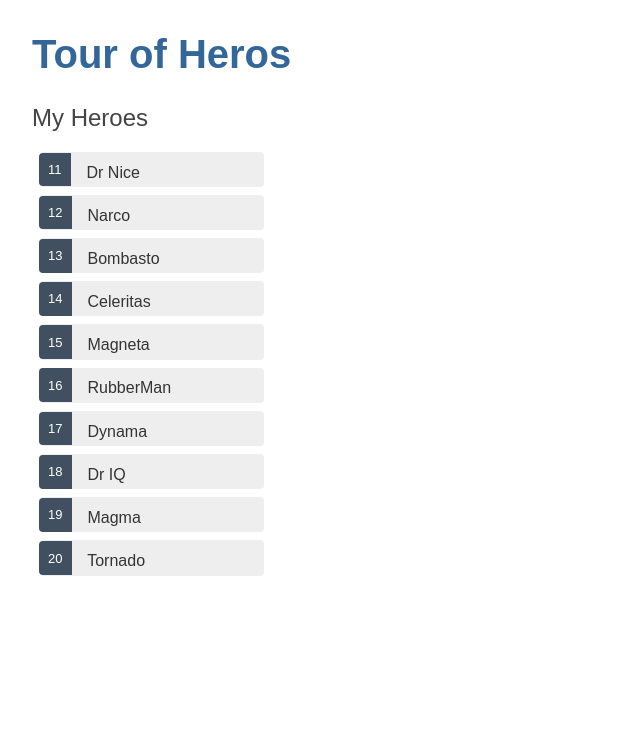
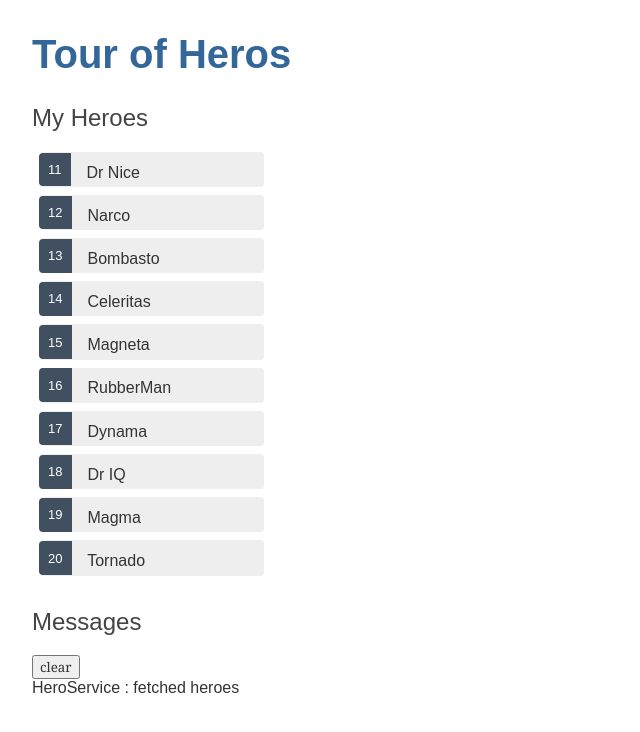
Before and after one commit to melod96/angular4_exer, an Angular app in the folder heros-tour/: page / in a window 1280 px wide. Shown: the top 732 px of the page, without its empty margins (0-640 px from the left). Built offline with nearby package versions, Linux system fonts and the light colour scheme.

Commit message:
RxJS를 이용해 데이터 조회 시 딜레이 되는 동안 UI를 대기하도록 하는 내용 추가

```diff
--- a/heros-tour/src/app/app.component.html
+++ b/heros-tour/src/app/app.component.html
@@ -1,2 +1,7 @@
 <h1>{{title}}</h1>
-<app-heroes></app-heroes> <!-- heroes라는 이름의 컴포넌트를 템플릿에 추가 -->
+
+<!-- heroes라는 이름의 컴포넌트를 템플릿에 추가 -->
+<app-heroes></app-heroes>
+
+<!-- messages 컴포넌트 추가 -->
+<app-messages></app-messages>
--- a/heros-tour/src/app/app.module.ts
+++ b/heros-tour/src/app/app.module.ts
@@ -7,12 +7,14 @@
 import { AppComponent } from './app.component';
 import { HeroesComponent } from './heroes/heroes.component';
 import { HeroDetailComponent } from './hero-detail/hero-detail.component';
+import { MessagesComponent } from './messages/messages.component';
 
 @NgModule({
   declarations: [
     AppComponent,
     HeroesComponent,
-    HeroDetailComponent
+    HeroDetailComponent,
+    MessagesComponent
   ],
   imports: [
     BrowserModule,
--- a/heros-tour/src/app/hero.service.ts
+++ b/heros-tour/src/app/hero.service.ts
@@ -1,7 +1,14 @@
+// hero 관련 데이터 처리를 하는 service
 import { Injectable } from '@angular/core';
 
 import { Hero } from './hero';
 import { HEROES } from './mock-heroes';
+
+// 데이터를 가져오는 동안 UI를 중지시키는 등의 역할을 함
+import { Observable, of } from 'rxjs';
+
+// 중지되었을 때 노출할 메세지 관련 servie
+import { MessageService } from './message.service';
 
 @Injectable({
   /* 범위를 root로 하면 Angular는 하나의 공유 인스턴스 HeroService를 만들고
@@ -13,9 +20,15 @@
 })
 export class HeroService {
   // Hero[]를 리턴하는 함수 생성
-  getHeroes() : Hero[] {
-    return HEROES;
+  // rxjs - Observable : 데이터를 가져오는 동안 UI를 중지시키고 대기하도록 함
+  getHeroes() : Observable<Hero[]> {
+    // 데이터를 불러오고 있다는 메세지 등록
+    this.messageService.add('HeroService : fetched heroes');
+    return of(HEROES);
   }
 
-  constructor() { }
+  constructor(
+    // 생성자에 추가
+    private messageService : MessageService
+  ) { }
 }
--- a/heros-tour/src/app/heroes/heroes.component.ts
+++ b/heros-tour/src/app/heroes/heroes.component.ts
@@ -3,7 +3,12 @@
 // hero interface import
 import { Hero } from '../hero';
 
+// hero 데이터 처리하는 service
 import { HeroService } from '../hero.service';
+
+// message
+import { MessageService } from '../message.service';
+import { Message } from '@angular/compiler/src/i18n/i18n_ast';
 
 @Component({
   selector: 'app-heroes',
@@ -12,22 +17,27 @@
 })
 export class HeroesComponent implements OnInit {
 
+  selectedHero : Hero;
   heroes : Hero[];
-
-  selectedHero : Hero;
 
   // 영웅을 선택하는 함수 생성
   onSelect(hero:Hero) : void {
     this.selectedHero = hero;
+    // n번 id의 히어로를 조회하고 있다는 메세지 등록
+    this.messageService.add(`HeroesComponent : Selected hero id = ${hero.id}`);
   }
 
   // heroService를 통해 데이터 가져오는 함수 추가
   getHeroes() : void {
-    this.heroes = this.heroService.getHeroes();
+    // subscribe : 데이터 가져오는동안 대기하게끔 observer에 알리는 역할
+    this.heroService.getHeroes().subscribe(heroes => this.heroes = heroes);
   }
 
   // 생성자에 heroService 매개변수 추가
-  constructor(private heroService : HeroService) { }
+  constructor(
+    private heroService : HeroService
+    , private messageService : MessageService
+  ) { }
 
   ngOnInit(): void {
     // 진입과 함께 호출되도록 추가
--- /dev/null
+++ b/heros-tour/src/app/message.service.ts
@@ -0,0 +1,21 @@
+import { Injectable } from '@angular/core';
+
+@Injectable({
+  providedIn: 'root'
+})
+export class MessageService {
+
+  messages : string[] = [];
+
+  // message를 추가
+  add ( message : string ) {
+    this.messages.push(message);
+  }
+
+  // messages를 초기화
+  clear() {
+    this.messages = [];
+  }
+
+  constructor() { }
+}
--- /dev/null
+++ b/heros-tour/src/app/messages/messages.component.html
@@ -0,0 +1,9 @@
+<!-- 메세지가 있을 때만 노출되도록 함 -->
+<div *ngIf="messageService.messages.length">
+
+    <h2>Messages</h2>
+    <button class="clear"
+            (click)="messageService.clear()">clear</button>
+    <div *ngFor='let message of messageService.messages'> {{message}} </div>
+
+  </div>
--- /dev/null
+++ b/heros-tour/src/app/messages/messages.component.ts
@@ -0,0 +1,18 @@
+import { Component, OnInit } from '@angular/core';
+import { MessageService } from '../message.service';
+
+@Component({
+  selector: 'app-messages',
+  templateUrl: './messages.component.html',
+  styleUrls: ['./messages.component.css']
+})
+export class MessagesComponent implements OnInit {
+
+  constructor(
+    public messageService : MessageService
+  ) { }
+
+  ngOnInit(): void {
+  }
+
+}
```
Also changed, not shown: heros-tour/src/app/messages/messages.component.css (added), 2 other files (tests, documents, lock files or other folders).
